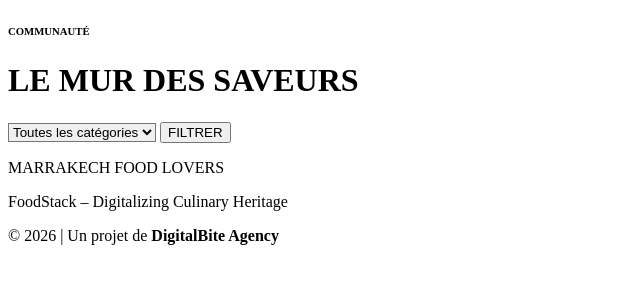
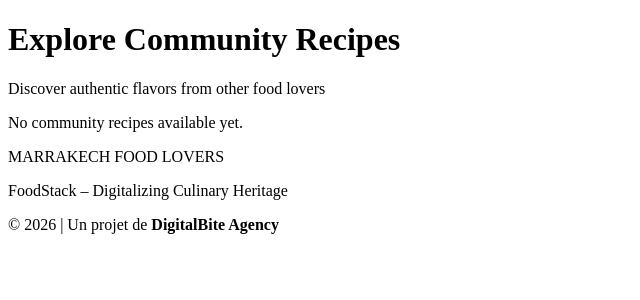
Before and after one commit to hassanhmc40-ops/Marrakech-food-lovers, a PHP site: page /index.php?action=explore in a window 1280 px wide. Shown: the part 62-362 px from the top of the page, without its empty margins (0-640 px from the left). Run offline with PHP 8.4, Linux system fonts and the light colour scheme; the visitor is signed in with stand-in values (Sample User, id 1); data comes from the database, SQL or seed files in the repository; tables that the repository leaves empty hold one stand-in row (values such as "Sample post").

Commit message:
fix  bonus view

```diff
--- a/controllers/RecipeController.php
+++ b/controllers/RecipeController.php
@@ -11,13 +11,12 @@ class RecipeController {
 
 
     public function index() {
-        $recipes = $this->recipeModel->getAllRecipes();
-
-        $categoryModel = new Category();
-        $categories = $categoryModel->getAllCategories();
-
-        include __DIR__ . '/../views/recipes/index.php';
-    }
+    // Affiche uniquement les recettes de l'utilisateur connecté
+    $recipes = $this->recipeModel->getRecipesByUser($_SESSION['user_id']);
+    $categoryModel = new Category();
+    $categories = $categoryModel->getAllCategories();
+    include __DIR__ . '/../views/recipes/index.php';
+}
 
     public function create() {
         $categoryModel = new Category();
--- a/views/recipes/explore.php
+++ b/views/recipes/explore.php
@@ -1,46 +1,39 @@
 <?php require_once __DIR__ . '/../layout/header.php'; ?>
 
-<div class="text-center mb-5">
-    <h6 class="text-gold fw-bold mb-2">COMMUNAUTÉ</h6>
-    <h1 class="brand-font display-4">LE MUR DES SAVEURS</h1>
-    <div class="bg-gold mx-auto" style="width: 60px; height: 2px;"></div>
+<div class="mb-5 text-center">
+    <h1 class="brand-font display-4">Explore Community Recipes</h1>
+    <p class="text-muted">Discover authentic flavors from other food lovers</p>
 </div>
-<div class="row mb-5 justify-content-center">
-    <div class="col-md-6 text-center">
-        <form action="index.php" method="GET" class="d-flex gap-2 justify-content-center">
-            <input type="hidden" name="action" value="filterByCategory">
 
-            <select name="id" class="form-select shadow-none border-gold-focus" style="max-width: 300px; border-radius: 0;">
-                <option value="">Toutes les catégories</option>
-                <?php foreach ($categories as $cat): ?>
-                    <option value="<?= $cat['id'] ?>" <?= (isset($_GET['id']) && $_GET['id'] == $cat['id']) ? 'selected' : '' ?>>
-                        <?= htmlspecialchars($cat['name']) ?>
-                    </option>
-                <?php endforeach; ?>
-            </select>
-
-            <button type="submit" class="btn btn-gold px-4">FILTRER</button>
-        </form>
-    </div>
-</div>
 <div class="row g-4">
+    <?php if (!empty($recipes)): ?>
         <?php foreach ($recipes as $recipe): ?>
             <div class="col-md-4">
-        <div class="card h-100 recipe-card p-4">
-            <div class="d-flex justify-content-between mb-3">
-                <span class="badge bg-light text-gold border"><?= htmlspecialchars($recipe['category_name']) ?></span>
-                <span class="small text-muted italic">Par <?= htmlspecialchars($recipe['username'] ?? 'Chef Anonyme') ?></span>
+                <div class="card h-100 recipe-card p-3 shadow-sm border-0">
+                    <div class="d-flex justify-content-between mb-2">
+                        <span class="text-gold small fw-bold text-uppercase">
+                            <?= htmlspecialchars($recipe['category_name'] ?? 'Cuisine') ?>
+                        </span>
+                        <span class="badge bg-light text-dark">
+                            By <?= htmlspecialchars($recipe['username']) ?>
+                        </span>
                     </div>
 
-            <h4 class="brand-font mb-3"><?= htmlspecialchars($recipe['title']) ?></h4>
-            <p class="text-muted small mb-4"><?= substr(htmlspecialchars($recipe['ingredients']), 0, 70) ?>...</p>
+                    <h4 class="brand-font"><?= htmlspecialchars($recipe['title']); ?></h4>
+                    <p class="text-muted small"><?= $recipe['prep_time']; ?> min | <?= $recipe['servings']; ?> pers.</p>
 
-            <div class="mt-auto pt-3 border-top">
-                <a href="index.php?action=showRecipe&id=<?= $recipe['id'] ?>" class="btn btn-link text-dark p-0 fw-bold small text-decoration-none border-bottom border-dark">DÉCOUVRIR LA RECETTE</a>
+                    <div class="mt-auto d-flex gap-2 border-top pt-3">
+                        <a href="index.php?action=showRecipe&id=<?= $recipe['id']; ?>" class="btn btn-sm btn-dark w-100">View Recipe</a>
+                        <button class="btn btn-sm btn-outline-danger">❤️</button>
                     </div>
                 </div>
             </div>
         <?php endforeach; ?>
+    <?php else: ?>
+        <div class="col-12 text-center py-5">
+            <p class="text-muted fs-5 italic">No community recipes available yet.</p>
+        </div>
+    <?php endif; ?>
 </div>
 
 <?php require_once __DIR__ . '/../layout/footer.php'; ?>
```
Lines whose indentation alone changed are shown as unchanged.
